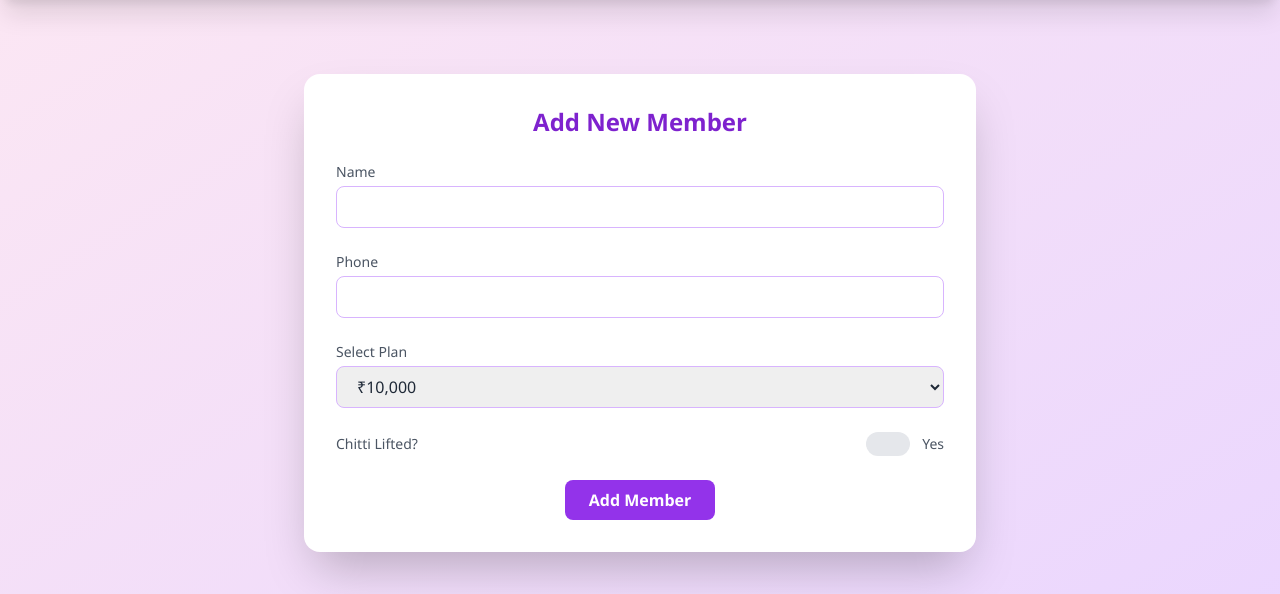
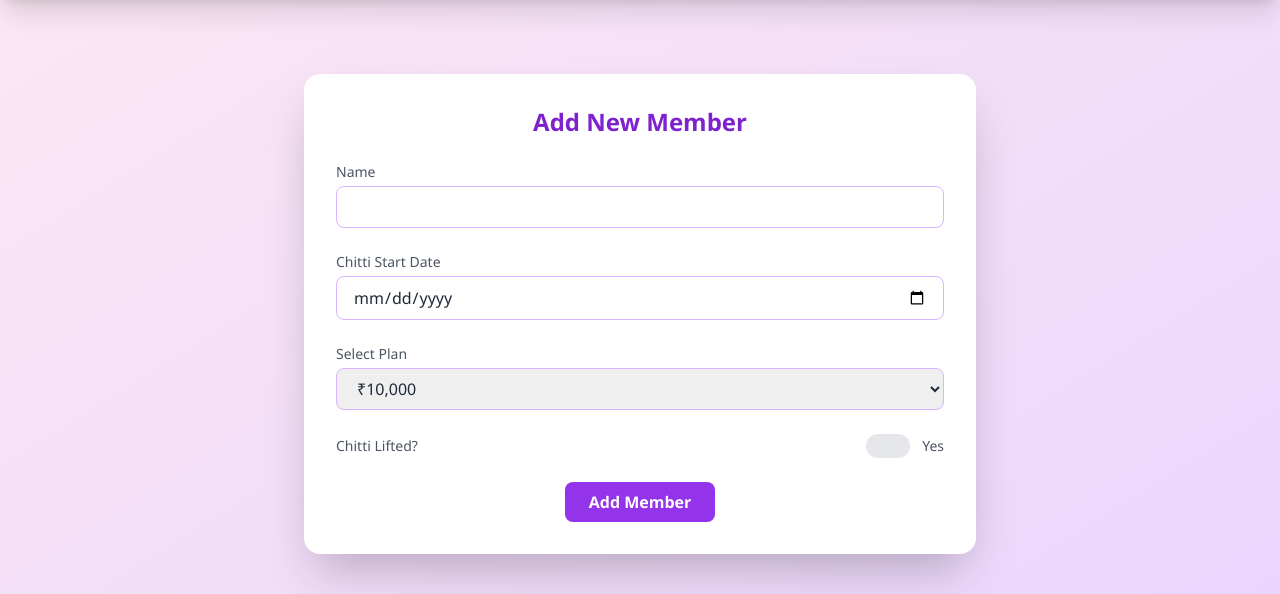
Before and after one commit to ERRABELLYAKASHRAO/chits, a Django app: template templates/add_member.html in a window 1280 px wide. Shown: the part 62-656 px from the top of the page. Run offline with Django 5.2, Linux system fonts and the light colour scheme; the template is opened without the code that fills it, so the values that code supplies are empty; some libraries are stand-ins or nearby versions.

Commit message:
🚀 Updated app with chitti_start_date and form cleanup

```diff
--- a/templates/add_member.html
+++ b/templates/add_member.html
@@ -7,26 +7,31 @@
     <form method="POST" class="space-y-6">
         {% csrf_token %}
 
+        <!-- 🧑 Name -->
         <div>
             <label class="block text-sm text-gray-600 mb-1">Name</label>
             <input type="text" name="name" required
                    class="w-full px-4 py-2 border border-purple-300 rounded-lg focus:ring-2 focus:ring-purple-400" />
         </div>
 
+        <!-- 📅 Chitti Start Date -->
         <div>
-            <label class="block text-sm text-gray-600 mb-1">Phone</label>
-            <input type="text" name="phone" required
+            <label class="block text-sm text-gray-600 mb-1">Chitti Start Date</label>
+            <input type="date" name="chitti_start_date" required
                    class="w-full px-4 py-2 border border-purple-300 rounded-lg focus:ring-2 focus:ring-purple-400" />
         </div>
 
+        <!-- 💰 Plan -->
         <div>
             <label class="block text-sm text-gray-600 mb-1">Select Plan</label>
             <select name="plan" class="w-full px-4 py-2 border border-purple-300 rounded-lg focus:ring-2 focus:ring-purple-400">
                 <option value="10000">₹10,000</option>
                 <option value="20000">₹20,000</option>
+                <option value="5000">₹5,000</option> <!-- ✅ include 5k too -->
             </select>
         </div>
 
+        <!-- ✅ Chitti Lifted -->
         <div class="flex items-center justify-between">
             <label class="text-sm text-gray-600">Chitti Lifted?</label>
             <label class="inline-flex items-center cursor-pointer">
@@ -36,6 +41,7 @@
             </label>
         </div>
 
+        <!-- ➕ Submit -->
         <div class="text-center">
             <button type="submit"
                     class="bg-purple-600 text-white font-semibold px-6 py-2 rounded-lg hover:bg-purple-700 transition-all duration-300">
--- a/templates/plan_table.html
+++ b/templates/plan_table.html
@@ -2,7 +2,7 @@
 {% block content %}
 
 <h2 class="text-3xl font-bold text-center text-purple-700 mb-6">
-    ₹{{ amount }} Plan (25 Months)
+    ₹{{ amount }} Plan
 </h2>
 
 <div class="overflow-x-auto px-4 mb-10">
```
Also changed, not shown: chits/views.py (+12 -4 lines).
